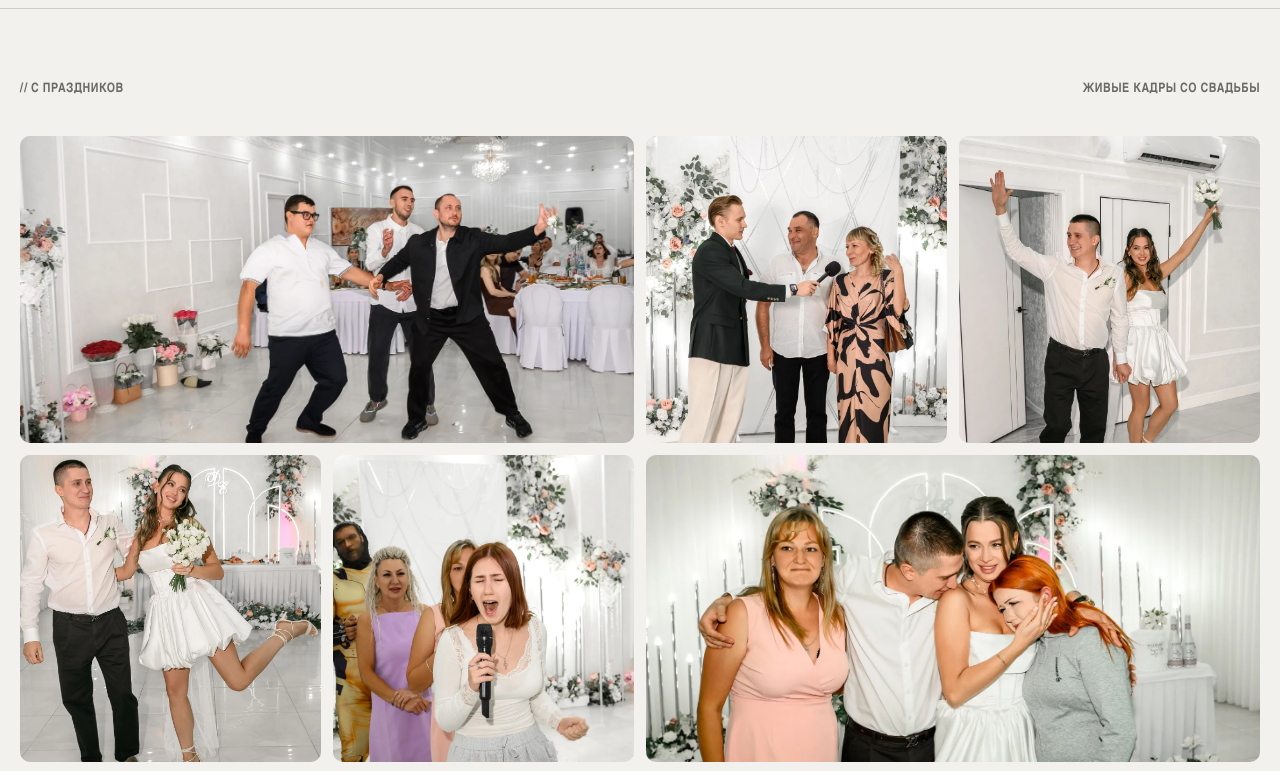
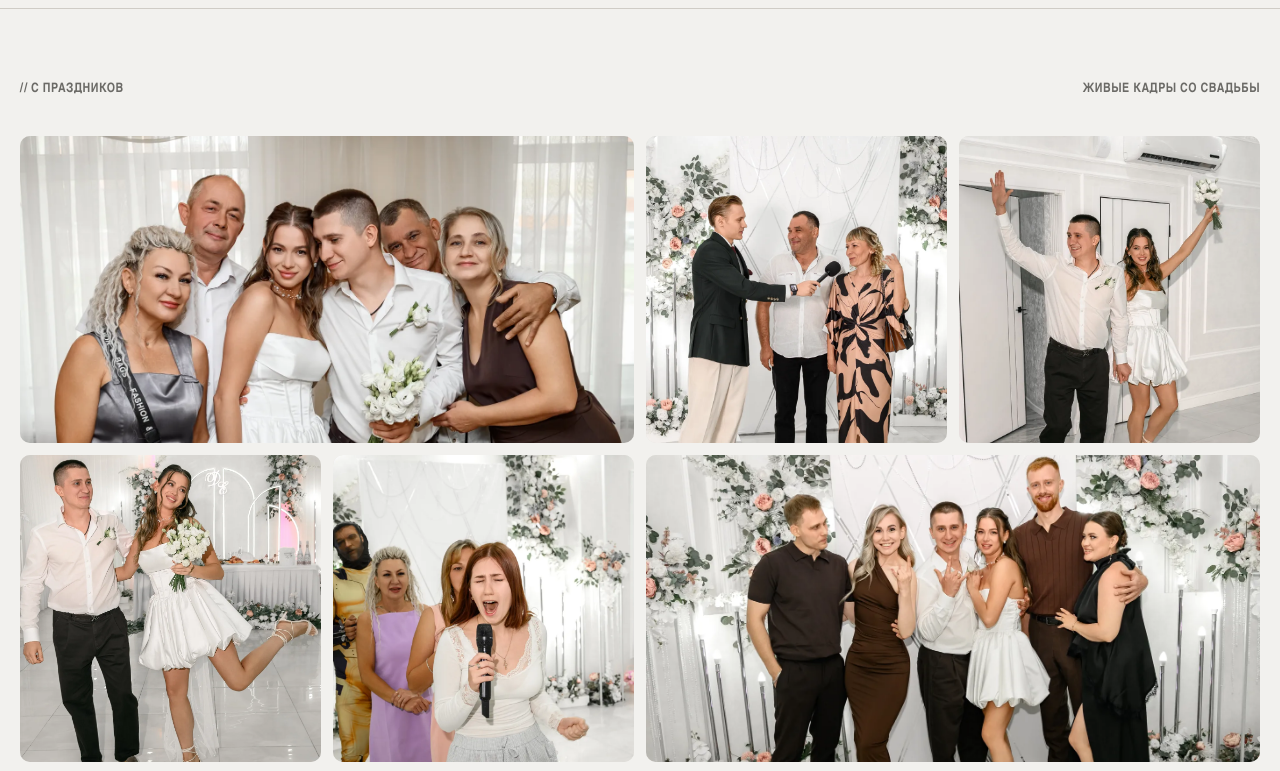
Before and after one commit to 88Mayak88/mayak-site, a plain HTML site: page index.html in a window 1280 px wide. Shown: the part 3680-4451 px from the top of the page. Drawn offline with nearby package versions, Linux system fonts and the light colour scheme; a web font is replaced by a local one.

Commit message:
Галерея: родители и друзья с парой вместо батла и объятий
Co-Authored-By: Claude Opus 5.5 <noreply@anthropic.com>

```diff
--- a/index.html
+++ b/index.html
@@ -403,12 +403,12 @@ section{border-top:1px solid var(--line);scroll-margin-top:100px}
   <section id="photo" class="g"><div class="in sec">
     <div class="sec-h"><span class="label">// С праздников</span><span class="label">Живые кадры со свадьбы</span></div>
     <div class="photos">
-      <figure class="w2"><img src="img/w-battle.webp?v=56b9b595" alt="Танцевальный батл гостей на свадьбе в Омске, программа ведущего Евгения Маяка" loading="lazy" style="object-position:50% 40%"></figure>
+      <figure class="w2"><img src="img/w-family.webp?v=986efe78" alt="Родители обнимают жениха и невесту на свадьбе в Омске" loading="lazy" style="object-position:50% 30%"></figure>
       <figure><img src="img/w-host-interview.webp?v=2ac33996" alt="Свадебный ведущий Евгений Маяк берёт интервью у родителей на свадьбе" loading="lazy" style="object-position:50% 30%"></figure>
       <figure><img src="img/w-entrance.webp?v=5cd50832" alt="Выход жениха и невесты в зал на свадьбе" loading="lazy" style="object-position:50% 35%"></figure>
       <figure><img src="img/w-couple-dance.webp?v=018c7046" alt="Жених и невеста танцуют на свадьбе в Омске" loading="lazy" style="object-position:50% 35%"></figure>
       <figure><img src="img/w-song.webp?v=77d537c2" alt="Гостья поёт на свадьбе, интерактив ведущего" loading="lazy" style="object-position:50% 30%"></figure>
-      <figure class="w2"><img src="img/w-hug.webp?v=de85ef06" alt="Родные обнимают жениха и невесту на свадьбе" loading="lazy" style="object-position:50% 30%"></figure>
+      <figure class="w2"><img src="img/w-friends.webp?v=1f6a1301" alt="Жених и невеста с друзьями на свадьбе" loading="lazy" style="object-position:50% 25%"></figure>
       <figure class="w2"><img src="img/w-sign.webp?v=1fa11f24" alt="Счастливые жених и невеста с табличкой Wedding" loading="lazy" style="object-position:50% 35%"></figure>
       <figure class="w2"><img src="img/w-cake.webp?v=146c54bc" alt="Жених и невеста режут свадебный торт" loading="lazy" style="object-position:50% 35%"></figure>
     </div>
```
Also changed, not shown: img/w-battle.webp (deleted), img/w-family.webp (added), img/w-friends.webp (added), img/w-hug.webp (deleted), 1 other file.
